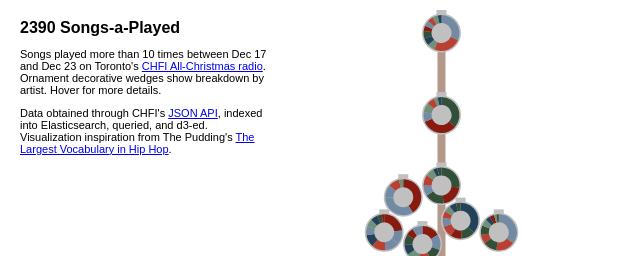
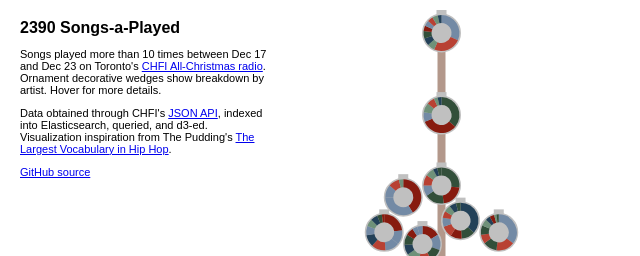
Before and after one commit to robharper/2390-songs-a-played, a plain HTML site: page index.html in a window 1280 px wide. Shown: the top 256 px of the page, 0-640 px from the left. Drawn offline with nearby package versions, Linux system fonts and the light colour scheme.

Commit message:
Added link to source

```diff
--- a/index.html
+++ b/index.html
@@ -98,6 +98,9 @@ h4 {
         Data obtained through CHFI's <a href="http://newplayer.rogersradio.ca/CHFI/widget/recently_played">JSON API</a>, indexed into Elasticsearch, queried, and d3-ed.
         Visualization inspiration from The Pudding's <a href="https://pudding.cool/2017/02/vocabulary/">The Largest Vocabulary in Hip Hop</a>.
       </p>
+      <p>
+        <a href="https://github.com/robharper/2390-songs-a-played">GitHub source</a>
+      </p>
     </div>
   </div>
   <div id="tooltip" class="hidden"></div>
```
